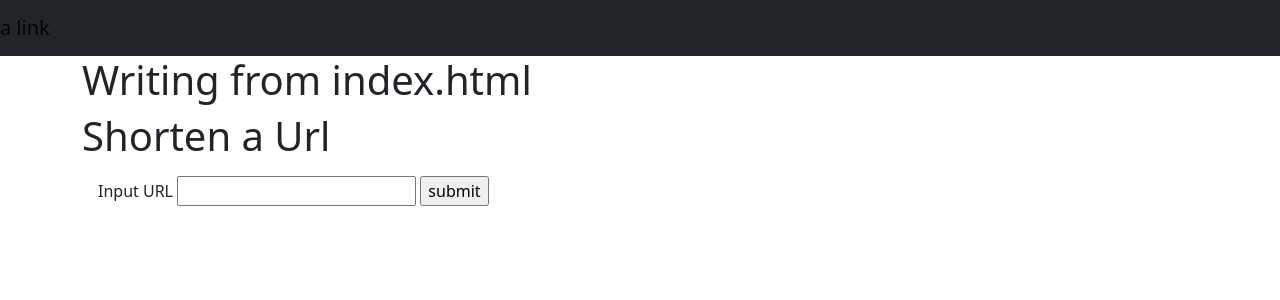
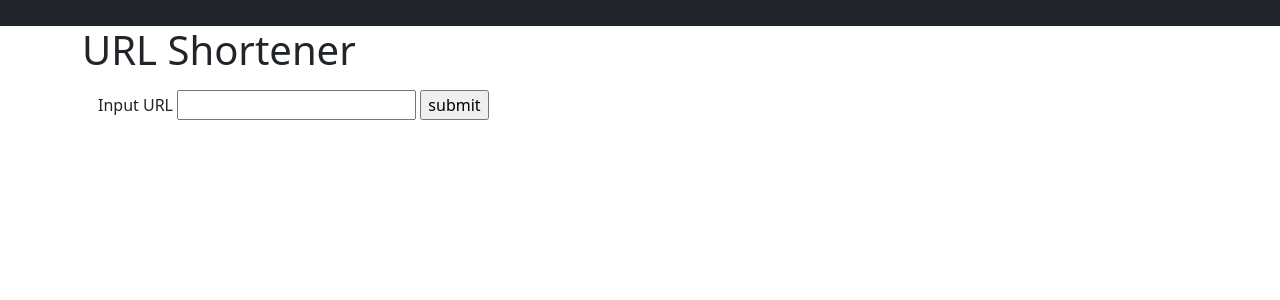
Before and after one commit to dartbill/URLShortener, a Flask app: page / in a window 1280 px wide. Shown: the top 300 px of the page. Run offline with Flask 2, Linux system fonts and the light colour scheme; parts of the project's set-up code (start-up, migrations or seed data) failed here and were passed over.

Commit message:
add styling

```diff
--- a/templates/base.html
+++ b/templates/base.html
@@ -12,7 +12,7 @@
 </head>
 <body>
     <nav class="navbar navbar-expand-lg navbar-light bg-dark">
-        <a class="navbar-brand" href="#">a link</a>
+        <a class="navbar-brand" href="#"></a>
     </nav>
     <div class="container">
         <!-- !!!!!!!!!!!!!!!!! this is where stuff will be appended -->
--- a/templates/index.html
+++ b/templates/index.html
@@ -1,10 +1,7 @@
 {% extends 'base.html' %}
 
 {% block content %}
-<h1>Writing from index.html</h1>
-
-
-<h1>Shorten a Url</h1>
+<h1>URL Shortener</h1>
 
 <form class="mt-3 mx-3" method="POST" action="/">
   <label for="url">Input URL</label>
```
